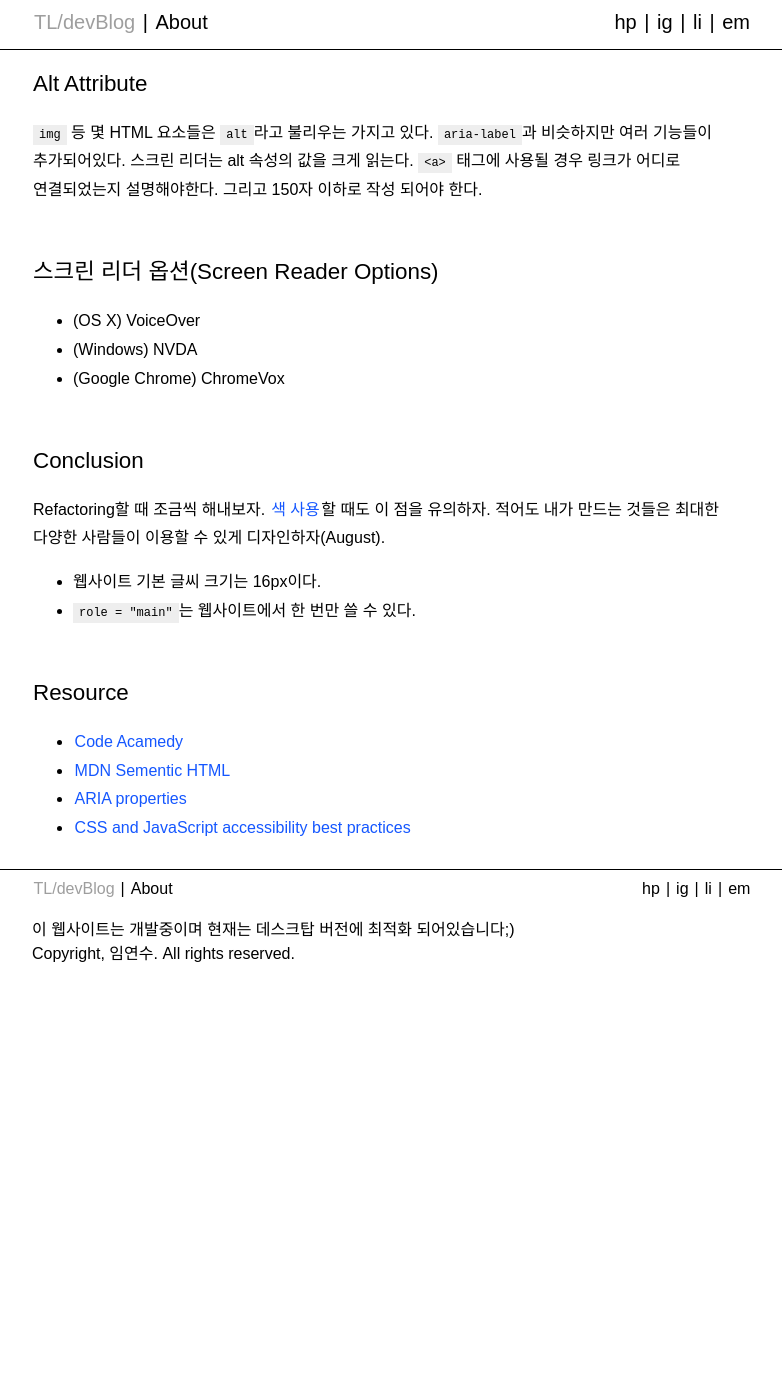
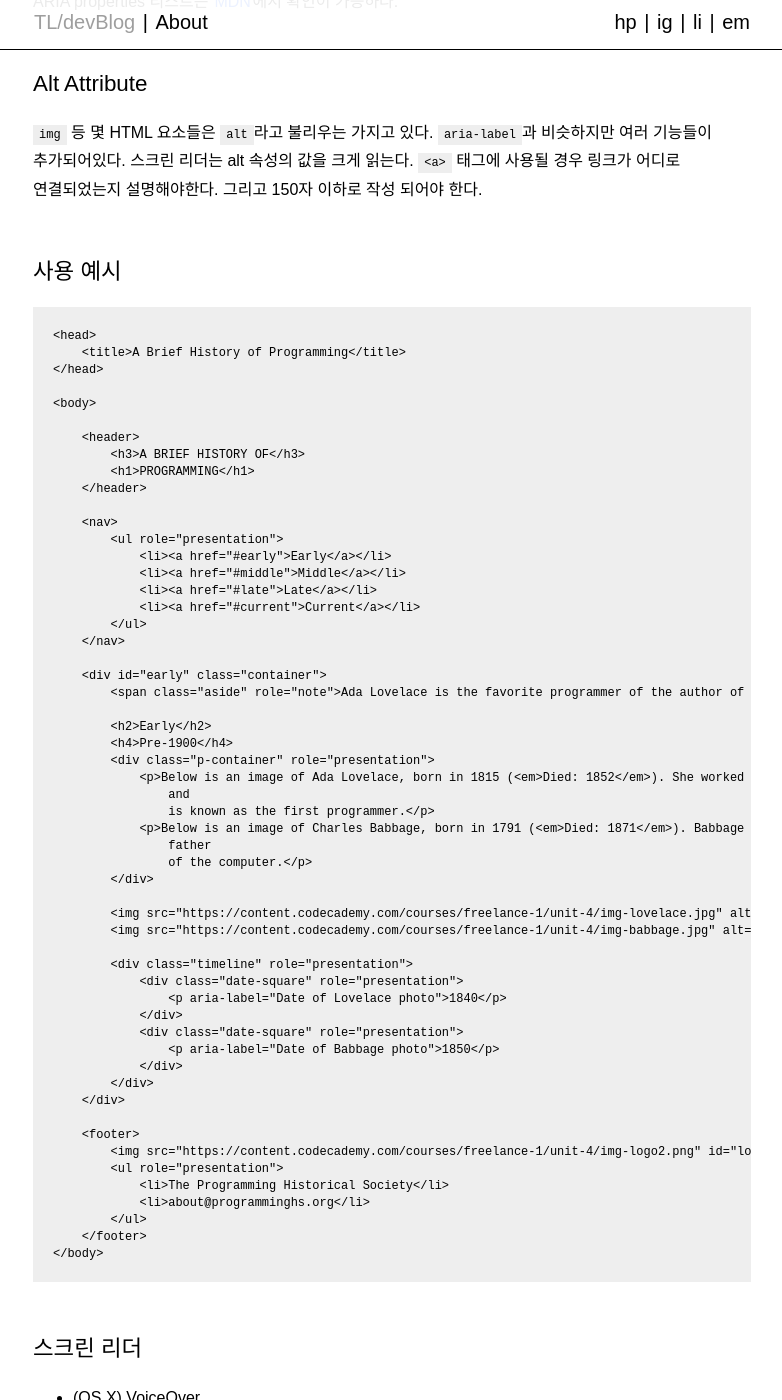
Before and after one commit to tomlim2/til, a Jekyll site: the page built from _posts/html/21-10-18-html-accessibility.md, in a window 1280 px wide and 1400 px high, scrolled down 1326 px. Shown: the whole window, without its empty margins (248-1030 px from the left). Built offline with Jekyll 4.4.1, drawn with Linux system fonts in a browser that asks for light colours; some web fonts are replaced; before the commit the page ends 2300 px from its top, so only the background shows below that.

````diff
--- a/_posts/html/21-10-18-html-accessibility.md
+++ b/_posts/html/21-10-18-html-accessibility.md
@@ -37,7 +37,66 @@
 ## Alt Attribute
 `img` 등 몇 HTML 요소들은 `alt`라고 불리우는 가지고 있다. `aria-label`과 비슷하지만 여러 기능들이 추가되어있다. 스크린 리더는 alt 속성의 값을 크게 읽는다. `<a>` 태그에 사용될 경우 링크가 어디로 연결되었는지 설명해야한다. 그리고 150자 이하로 작성 되어야 한다.
 
-## 스크린 리더 옵션(Screen Reader Options)
+## 사용 예시
+```
+<head>
+    <title>A Brief History of Programming</title>
+</head>
+
+<body>
+
+    <header>
+        <h3>A BRIEF HISTORY OF</h3>
+        <h1>PROGRAMMING</h1>
+    </header>
+
+    <nav>
+        <ul role="presentation">
+            <li><a href="#early">Early</a></li>
+            <li><a href="#middle">Middle</a></li>
+            <li><a href="#late">Late</a></li>
+            <li><a href="#current">Current</a></li>
+        </ul>
+    </nav>
+
+    <div id="early" class="container">
+        <span class="aside" role="note">Ada Lovelace is the favorite programmer of the author of this web page!</span>
+
+        <h2>Early</h2>
+        <h4>Pre-1900</h4>
+        <div class="p-container" role="presentation">
+            <p>Below is an image of Ada Lovelace, born in 1815 (<em>Died: 1852</em>). She worked with Charles Babbage
+                and
+                is known as the first programmer.</p>
+            <p>Below is an image of Charles Babbage, born in 1791 (<em>Died: 1871</em>). Babbage is considered the
+                father
+                of the computer.</p>
+        </div>
+
+        <img src="https://content.codecademy.com/courses/freelance-1/unit-4/img-lovelace.jpg" alt="Ada Lovelace" />
+        <img src="https://content.codecademy.com/courses/freelance-1/unit-4/img-babbage.jpg" alt="Charles Babbage" />
+
+        <div class="timeline" role="presentation">
+            <div class="date-square" role="presentation">
+                <p aria-label="Date of Lovelace photo">1840</p>
+            </div>
+            <div class="date-square" role="presentation">
+                <p aria-label="Date of Babbage photo">1850</p>
+            </div>
+        </div>
+    </div>
+
+    <footer>
+        <img src="https://content.codecademy.com/courses/freelance-1/unit-4/img-logo2.png" id="logo" />
+        <ul role="presentation">
+            <li>The Programming Historical Society</li>
+            <li>about@programminghs.org</li>
+        </ul>
+    </footer>
+</body>
+```
+
+## 스크린 리더
 - (OS X) VoiceOver
 - (Windows) NVDA
 - (Google Chrome) ChromeVox
--- a/css/masthead.css
+++ b/css/masthead.css
@@ -2,7 +2,7 @@
     /* background-color: #383838; */
     color: var(--color-black);
     position: fixed;
-    background-color: var(--color-white);
+    background-color: rgba(255,255,255,.92);;
     z-index: 1;
     display: flex;
     justify-content: center;
````
Also changed, not shown: _posts/project/2021-08-19-jekyll.md (+1 -1 lines), _posts/react/21-10-20-React-data.md (added, +132 -0 lines), _posts/til/2021-10-21-React-setting.md (added, +270 -0 lines), img/21-10-21-cra-setting.jpg (added), img/21-10-21-prettier-error.png (added), img/21-10-21-settingsJson.jpg (added).
